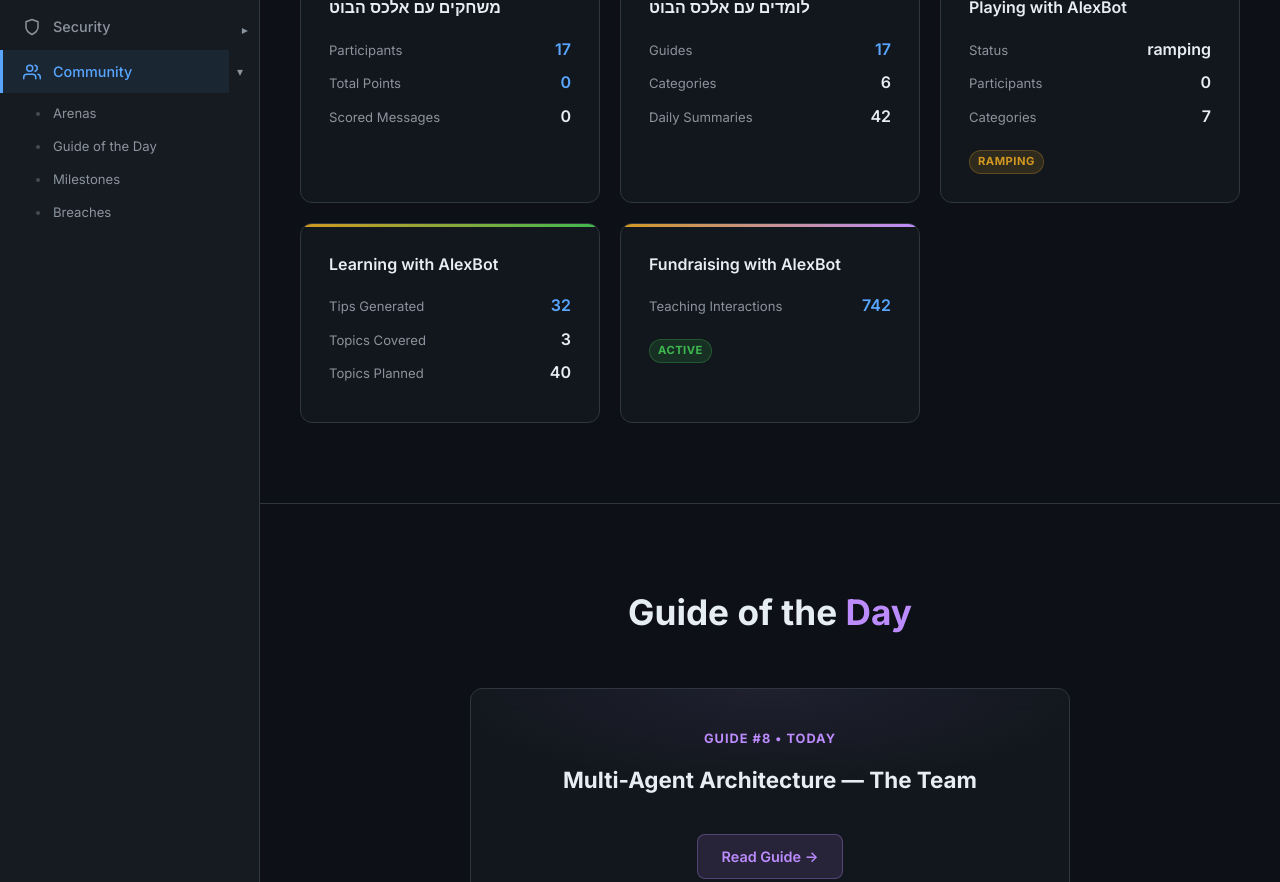
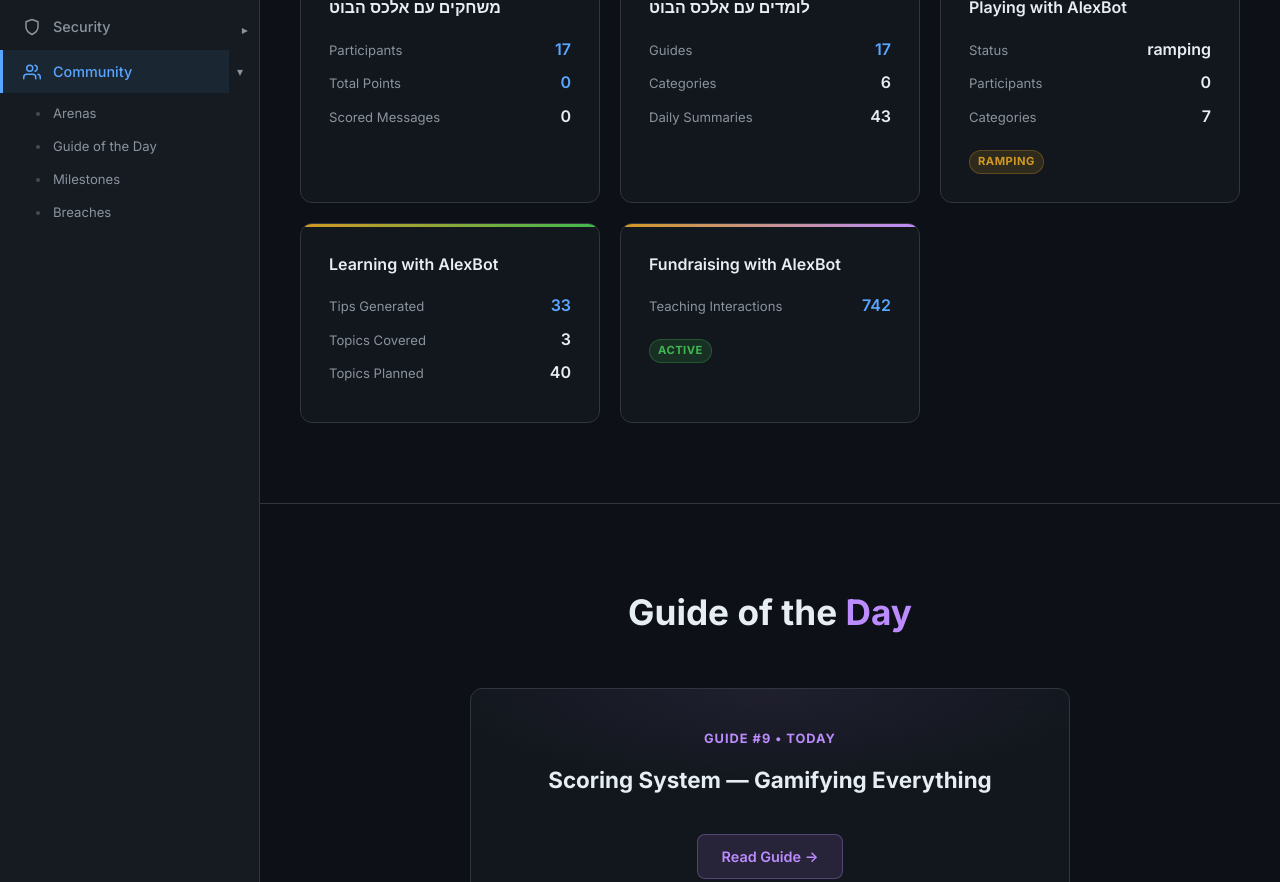
Before and after one commit to alexliv1234/alexbot-public, a Jekyll site: the page built from docs/community.html, in a window 1280 px wide and 1400 px high, scrolled down 450 px. Shown: the part 154-1036 px from the top of the window. Built offline with Jekyll 4.4.1, drawn with Linux system fonts in a browser that asks for light colours; some of the changed text lies outside the part shown.

Commit message:
📊 Auto-update community stats (2026-04-14_05-00)
Hebrew Playing: 17 players /  pts
Guides: 17 published | International: 0 playing

```diff
--- a/docs/assets/groups-data.json
+++ b/docs/assets/groups-data.json
@@ -1,6 +1,6 @@
 {
-  "lastUpdated": "2026-04-13",
-  "timestamp": "2026-04-13T17:00Z",
+  "lastUpdated": "2026-04-14",
+  "timestamp": "2026-04-14T02:00Z",
   "hebrewPlaying": {
     "name": "משחקים עם אלכס הבוט",
     "participants": 17,
@@ -12,7 +12,7 @@
     "name": "לומדים עם אלכס הבוט",
     "guides": 17,
     "categories": 6,
-    "dailySummaries": 42,
+    "dailySummaries": 43,
     "qaExchanges": 3
   },
   "intlPlaying": {
@@ -23,7 +23,7 @@
   },
   "intlLearning": {
     "name": "Learning with AlexBot",
-    "tipsGenerated": 32,
+    "tipsGenerated": 33,
     "topicsCovered": 3,
     "topicsPlanned": 40,
     "deliveryFailures": 1
@@ -53,9 +53,9 @@
     }
   ],
   "guideOfTheDay": {
-    "num": 8,
-    "title": "Multi-Agent Architecture — The Team",
-    "slug": "08-multi-agent"
+    "num": 9,
+    "title": "Scoring System — Gamifying Everything",
+    "slug": "09-scoring-system"
   },
   "communityMilestones": [
     {
```
